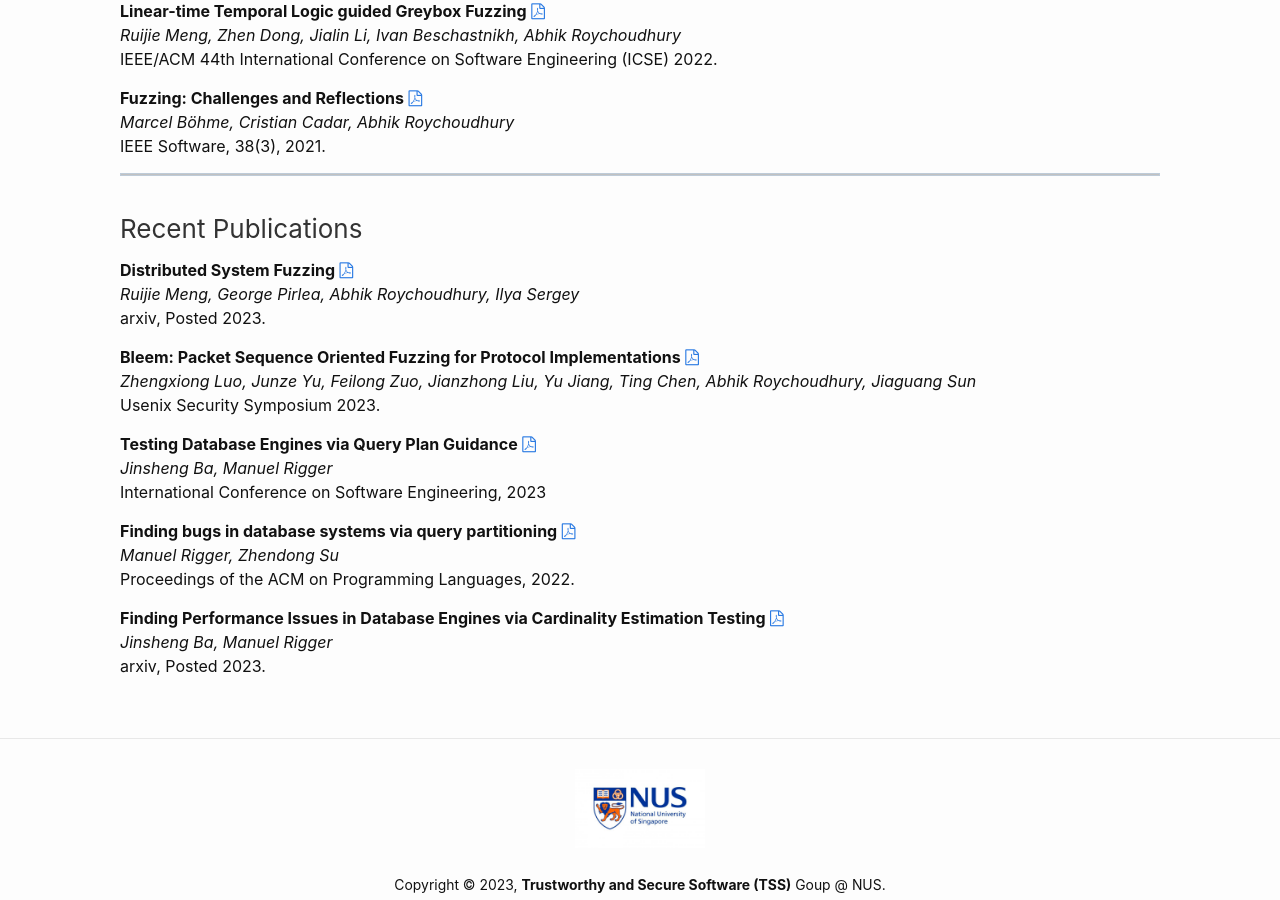
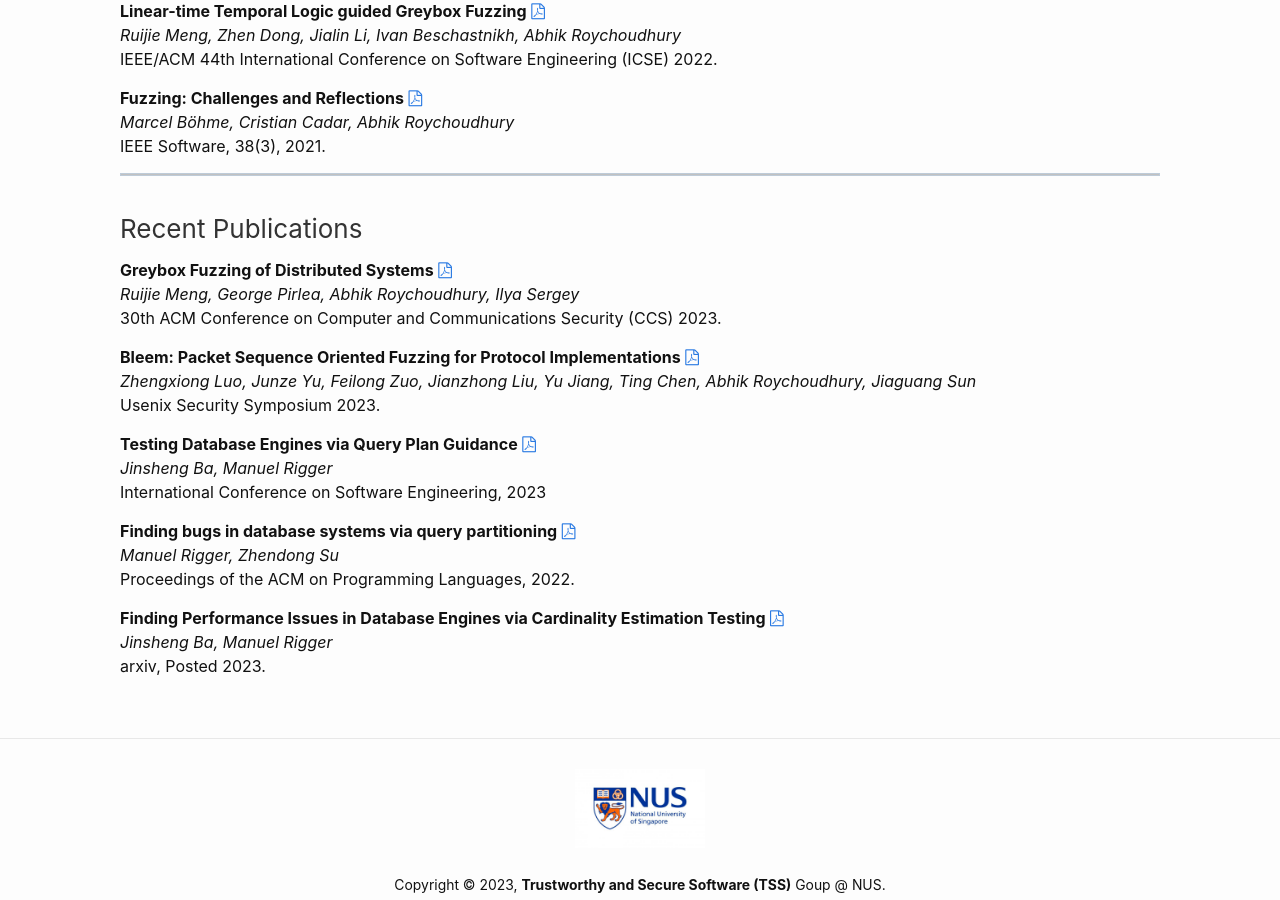
Before and after one commit to nus-tss/nus-tss.github.io, a Jekyll site: the page built from _pages/fuzzing_publications.md, in a window 1280 px wide and 900 px high, scrolled down 592 px. Built offline with Jekyll 4.4.1, drawn with Linux system fonts in a browser that asks for light colours; nearby versions of some CDN libraries.

Commit message:
update dsfuzz paper

```diff
--- a/_pages/fuzzing_publications.md
+++ b/_pages/fuzzing_publications.md
@@ -58,12 +58,12 @@ IEEE Software, 38(3), 2021.
 <br>
 ### Recent Publications
 
-**Distributed System Fuzzing**
-[{{page.pdf}}](https://arxiv.org/pdf/2305.02601.pdf)
+**Greybox Fuzzing of Distributed Systems**
+[{{page.pdf}}](https://abhikrc.com/pdf/CCS23.pdf)
 <br>
 _Ruijie Meng, George Pirlea, Abhik Roychoudhury, Ilya Sergey_
 <br>
-arxiv, Posted 2023.
+30th ACM Conference on Computer and Communications Security (CCS) 2023.
 
 **Bleem: Packet Sequence Oriented Fuzzing for Protocol Implementations**
 [{{page.pdf}}](https://abhikrc.com/pdf/sec23.pdf)
```
